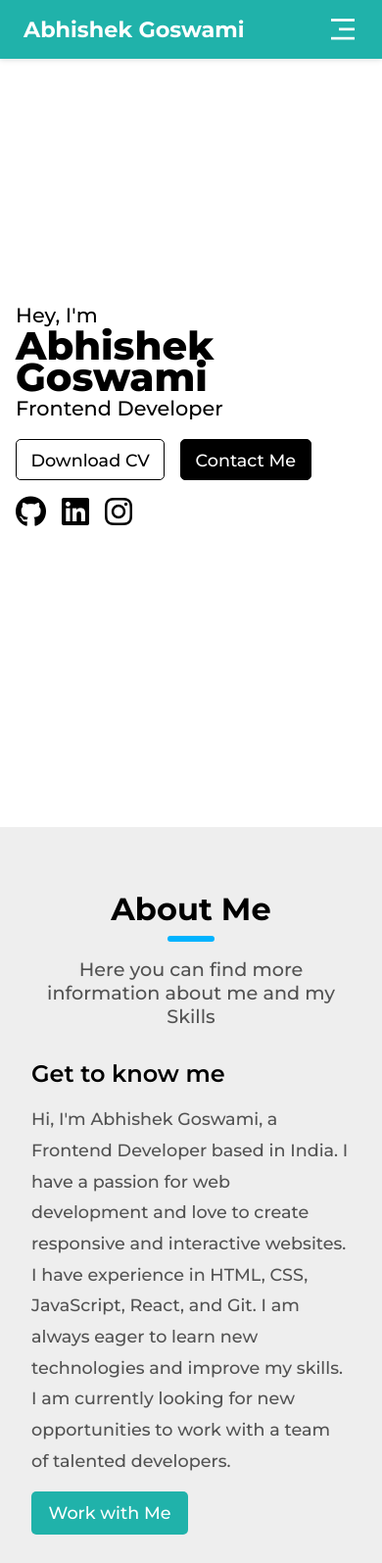
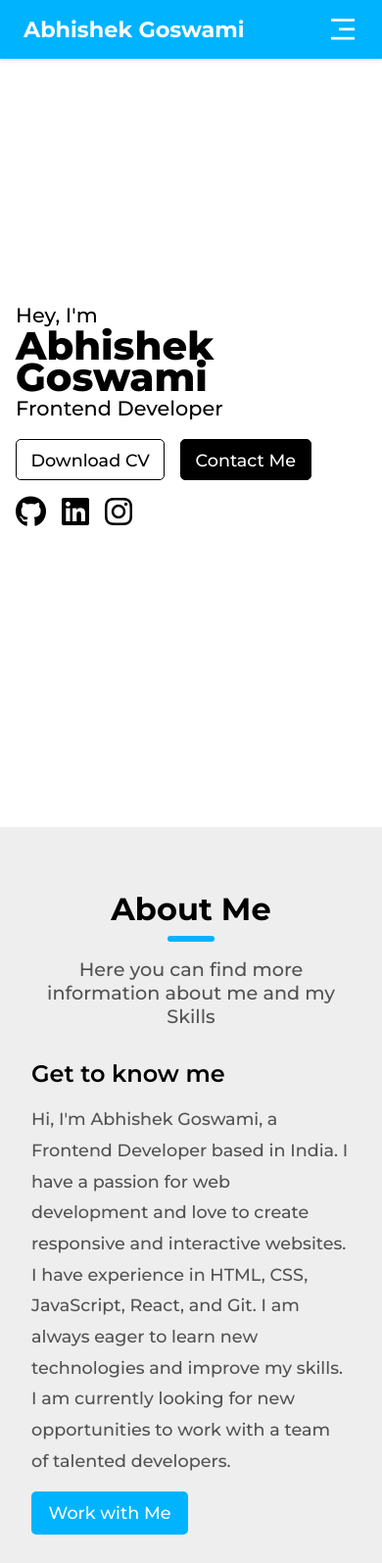
Before and after one commit to AbhishekGoswam1/Portfolio, a plain HTML site: page index.html in a window 390 px wide. Shown: the top 1595 px of the page at 98% size. Drawn offline with nearby package versions, Linux system fonts and the light colour scheme.

Commit message:
update css

```diff
--- a/responsive.css
+++ b/responsive.css
@@ -6,7 +6,7 @@
     nav {
         height: 60px;
         padding: 1.5rem 1.5rem;
-        background-color: lightseagreen;
+        background-color: #00b3ff;
         color: #fff;
     }
 
--- a/style.css
+++ b/style.css
@@ -250,7 +250,7 @@ nav h1{
 }
 
 .action-button{
-    background-color: lightseagreen;
+    background-color: #00b3ff;
     color: #ffffff;
     padding: 0.7rem 1.1rem;
     border-radius: 5px;
```
